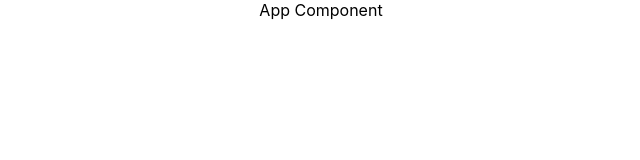
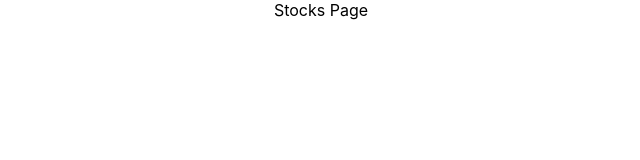
Before and after one commit to ianbumatay/stocks_picker_frontend, a React (Create React App) app: page / in a window 1280 px wide. Shown: the top 160 px of the page, without its empty margins (319-959 px from the left). Built offline with nearby package versions, Linux system fonts and the light colour scheme; the HTML template or start-up script is replaced by a standard one.

Commit message:
build Container StockPage and render to App container

```diff
--- a/src/App.js
+++ b/src/App.js
@@ -1,13 +1,22 @@
 
 import './App.css';
+import StockPage from './Containers/StockPage'
 import {Component} from 'react';
 
 class App extends Component {
 
+
+
+  // componentDidMount(){
+  //   fetch('http://localhost:3000/api/v1/stocks')
+  //   .then(resp => resp.json())
+  //   .then( data => console.log(data))
+  // }
+
   render(){
     return(
       <div className="App">
-          App Component
+          <StockPage/>
       </div>
     )
   }
--- /dev/null
+++ b/src/Containers/StockPage.js
@@ -0,0 +1,14 @@
+import {Component} from 'react'
+
+class StockPage extends Component {
+
+    render(){
+        return(
+            <div>
+                Stocks Page
+            </div>
+        )
+    }
+}
+
+export default StockPage;
```
